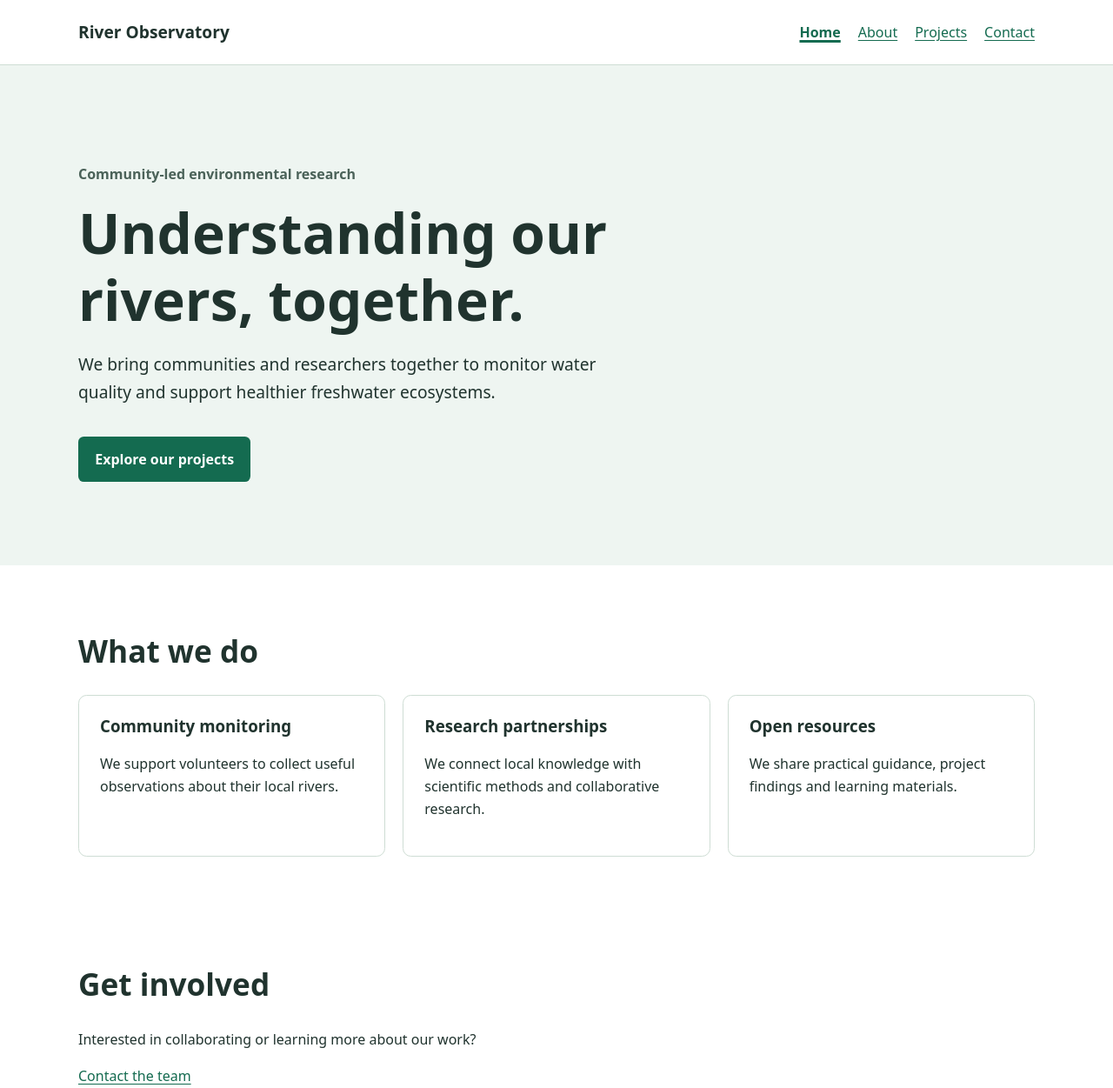
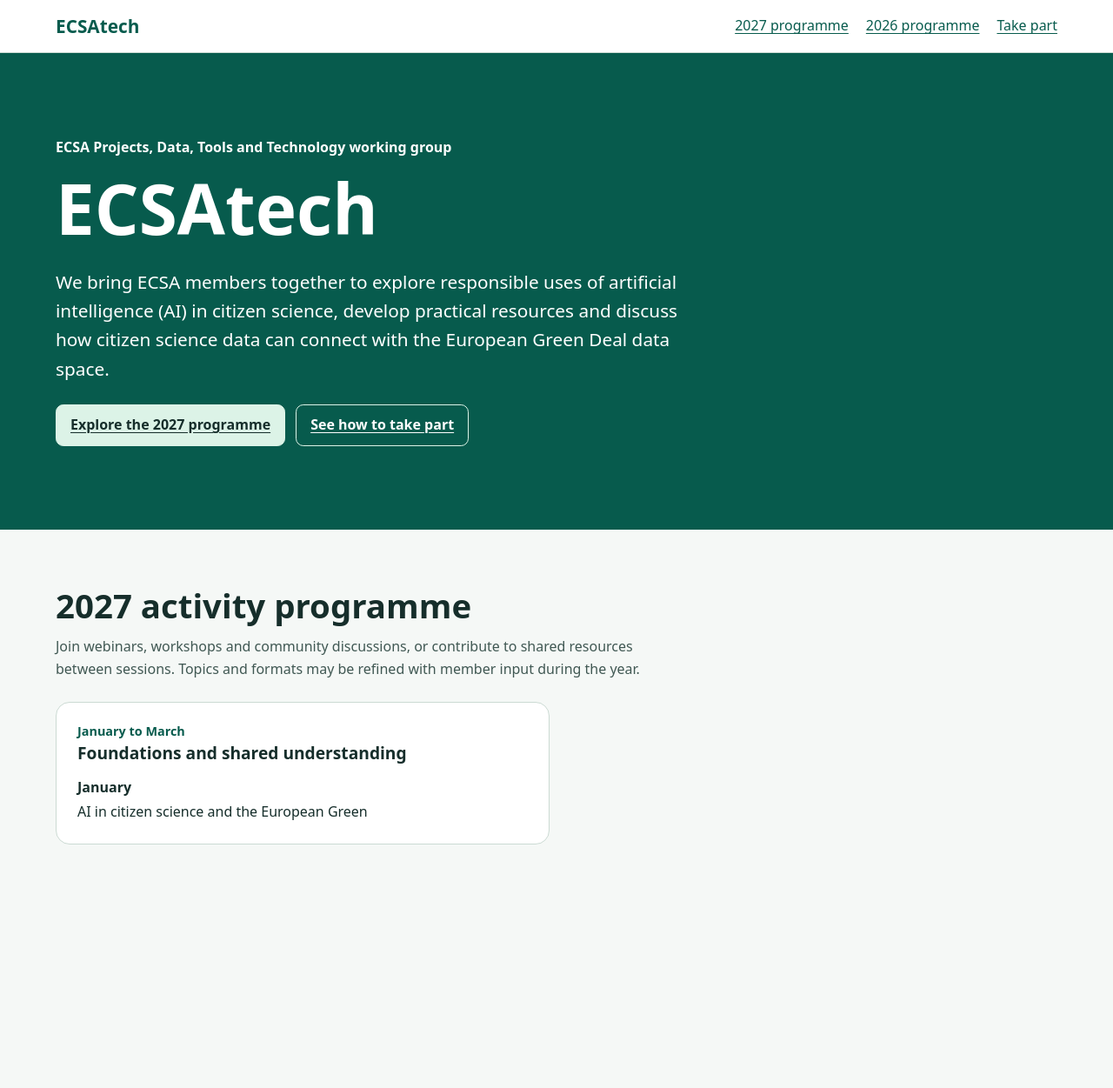
Before and after one commit to citizen-science-europe/citizen-science-europe.github.io, a plain HTML site: page index.html in a window 1280 px wide. Shown: the top 1251 px of the page at 87% size. After the commit the page ends 1035 px from the top, so only its background shows below. Drawn offline with Linux system fonts and the light colour scheme.

Commit message:
Revise title and description for ECSAtech page
Updated the title and meta description for better SEO. Changed content to reflect ECSAtech's focus on AI in citizen science.

```diff
--- a/index.html
+++ b/index.html
@@ -3,98 +3,190 @@
 <head>
   <meta charset="utf-8">
   <meta name="viewport" content="width=device-width, initial-scale=1">
+  <meta name="description" content="Explore the ECSAtech working group programme on artificial intelligence, data, tools and technology in citizen science.">
+  <title>ECSAtech | Projects, Data, Tools and Technology</title>
+  <style>
+    :root {
+      color-scheme: light;
+      --ink: #162e2b;
+      --muted: #405853;
+      --green: #075b4d;
+      --paper: #f5f8f6;
+      --white: #fff;
+      --line: #cbdad3;
+      --mint: #dcf3e7;
+      --radius: 1rem;
+    }
 
-  <title>River Observatory | Community water monitoring</title>
+    * { box-sizing: border-box; }
 
-  <meta
-    name="description"
-    content="River Observatory brings communities and researchers
-    together to understand and protect local rivers."
-  >
+    body {
+      margin: 0;
+      background: var(--paper);
+      color: var(--ink);
+      font: 1rem/1.6 system-ui, -apple-system, "Segoe UI", sans-serif;
+      overflow-wrap: break-word;
+    }
 
-  <link rel="stylesheet" href="./assets/css/style.css">
+    a { color: var(--green); text-underline-offset: .2em; }
+    a:hover { text-decoration-thickness: .15em; }
+
+    :focus-visible {
+      outline: .2rem solid currentColor;
+      outline-offset: .25rem;
+    }
+
+    .wrap { width: min(72rem, calc(100% - 2rem)); margin-inline: auto; }
+
+    .skip-link {
+      position: absolute;
+      top: .5rem;
+      left: .5rem;
+      z-index: 1;
+      padding: .5rem .75rem;
+      background: var(--white);
+      transform: translateY(-150%);
+    }
+
+    .skip-link:focus { transform: none; }
+
+    .site-header {
+      background: var(--white);
+      border-bottom: 1px solid var(--line);
+    }
+
+    .header-inner {
+      display: flex;
+      flex-wrap: wrap;
+      align-items: center;
+      justify-content: space-between;
+      gap: .5rem 1.5rem;
+      padding-block: .85rem;
+    }
+
+    .brand { font-size: 1.3rem; font-weight: 750; text-decoration: none; }
+
+    nav ul {
+      display: flex;
+      flex-wrap: wrap;
+      gap: .35rem 1.25rem;
+      margin: 0;
+      padding: 0;
+      list-style: none;
+    }
+
+    .hero {
+      padding-block: clamp(3rem, 8vw, 6rem);
+      background: var(--green);
+      color: var(--white);
+    }
+
+    .eyebrow { margin: 0 0 .5rem; font-weight: 650; }
+
+    h1, h2, h3 { line-height: 1.2; }
+    h1 { margin: 0; font-size: clamp(2.75rem, 8vw, 5rem); }
+    h2 { margin: 0 0 .75rem; font-size: clamp(1.65rem, 4vw, 2.4rem); }
+    h3 { margin: 0 0 1rem; font-size: 1.2rem; }
+
+    .hero-summary { max-width: 62ch; font-size: clamp(1.1rem, 2vw, 1.3rem); }
+
+    .actions { display: flex; flex-wrap: wrap; gap: .75rem; margin-top: 1.5rem; }
+
+    .button {
+      display: inline-block;
+      padding: .65rem 1rem;
+      border: 1px solid var(--mint);
+      border-radius: .55rem;
+      background: var(--mint);
+      color: var(--ink);
+      font-weight: 700;
+    }
+
+    .button-secondary { background: transparent; color: var(--white); }
+
+    .section { padding-block: clamp(2rem, 5vw, 4rem); }
+    .intro { max-width: 75ch; margin: 0 0 1.5rem; color: var(--muted); }
+
+    .grid {
+      display: grid;
+      grid-template-columns: repeat(2, minmax(0, 1fr));
+      gap: 1rem;
+    }
+
+    .card {
+      padding: clamp(1rem, 3vw, 1.5rem);
+      border: 1px solid var(--line);
+      border-radius: var(--radius);
+      background: var(--white);
+    }
+
+    .period { display: block; margin-bottom: .3rem; color: var(--green); font-size: .9rem; }
+    .schedule { margin: 0; }
+    .schedule > div + div { margin-top: .85rem; padding-top: .85rem; border-top: 1px solid var(--line); }
+    .schedule dt { font-weight: 700; }
+    .schedule dd { margin: .15rem 0 0; }
+    .format { display: block; color: var(--muted); font-size: .93rem; }
+    .materials-link { display: inline-block; margin-top: .5rem; font-weight: 650; }
+
+    .past-programme { background: var(--white); border-block: 1px solid var(--line); }
+    .participation { background: var(--mint); }
+    .participation ul { padding-left: 1.3rem; }
+    .participation li + li { margin-top: .35rem; }
+    footer { padding-block: 1.25rem; color: var(--muted); }
+
+    @media (max-width: 44rem) {
+      .grid { grid-template-columns: 1fr; }
+    }
+  </style>
 </head>
 
 <body>
   <a class="skip-link" href="#main">Skip to content</a>
 
   <header class="site-header">
-    <div class="container header-inner">
-      <a class="site-name" href="./">River Observatory</a>
-
+    <div class="wrap header-inner">
+      <a class="brand" href="#home">ECSAtech</a>
       <nav aria-label="Main navigation">
-        <a href="./" aria-current="page">Home</a>
-        <a href="./about.html">About</a>
-        <a href="./projects.html">Projects</a>
-        <a href="./contact.html">Contact</a>
+        <ul>
+          <li><a href="#programme-2027">2027 programme</a></li>
+          <li><a href="#programme-2026">2026 programme</a></li>
+          <li><a href="#take-part">Take part</a></li>
+        </ul>
       </nav>
     </div>
   </header>
 
   <main id="main">
-    <section class="hero">
-      <div class="container">
-        <p class="eyebrow">Community-led environmental research</p>
-
-        <h1>Understanding our rivers, together.</h1>
-
-        <p class="intro">
-          We bring communities and researchers together to monitor
-          water quality and support healthier freshwater ecosystems.
+    <section class="hero" id="home" aria-labelledby="home-title">
+      <div class="wrap">
+        <p class="eyebrow">ECSA Projects, Data, Tools and Technology working group</p>
+        <h1 id="home-title">ECSAtech</h1>
+        <p class="hero-summary">
+          We bring ECSA members together to explore responsible uses of artificial
+          intelligence (AI) in citizen science, develop practical resources and
+          discuss how citizen science data can connect with the European Green
+          Deal data space.
         </p>
-
-        <a class="button" href="./projects.html">
-          Explore our projects
-        </a>
+        <div class="actions">
+          <a class="button" href="#programme-2027">Explore the 2027 programme</a>
+          <a class="button button-secondary" href="#take-part">See how to take part</a>
+        </div>
       </div>
     </section>
 
-    <section class="section container" aria-labelledby="work-title">
-      <h2 id="work-title">What we do</h2>
+    <section class="section" id="programme-2027" aria-labelledby="title-2027">
+      <div class="wrap">
+        <h2 id="title-2027">2027 activity programme</h2>
+        <p class="intro">
+          Join webinars, workshops and community discussions, or contribute to
+          shared resources between sessions. Topics and formats may be refined
+          with member input during the year.
+        </p>
 
-      <div class="grid">
-        <article class="card">
-          <h3>Community monitoring</h3>
-          <p>
-            We support volunteers to collect useful observations
-            about their local rivers.
-          </p>
-        </article>
-
-        <article class="card">
-          <h3>Research partnerships</h3>
-          <p>
-            We connect local knowledge with scientific methods
-            and collaborative research.
-          </p>
-        </article>
-
-        <article class="card">
-          <h3>Open resources</h3>
-          <p>
-            We share practical guidance, project findings
-            and learning materials.
-          </p>
-        </article>
-      </div>
-    </section>
-
-    <section class="section container" aria-labelledby="join-title">
-      <h2 id="join-title">Get involved</h2>
-      <p>
-        Interested in collaborating or learning more about our work?
-      </p>
-      <a href="./contact.html">Contact the team</a>
-    </section>
-  </main>
-
-  <footer class="site-footer">
-    <div class="container">
-      <p>River Observatory</p>
-      <p>
-        <a href="mailto:hello@example.org">hello@example.org</a>
-      </p>
-    </div>
-  </footer>
-</body>
-</html>
+        <div class="grid">
+          <article class="card">
+            <h3><span class="period">January to March</span>Foundations and shared understanding</h3>
+            <dl class="schedule">
+              <div>
+                <dt>January</dt>
+                <dd>AI in citizen science and the European Green
```
